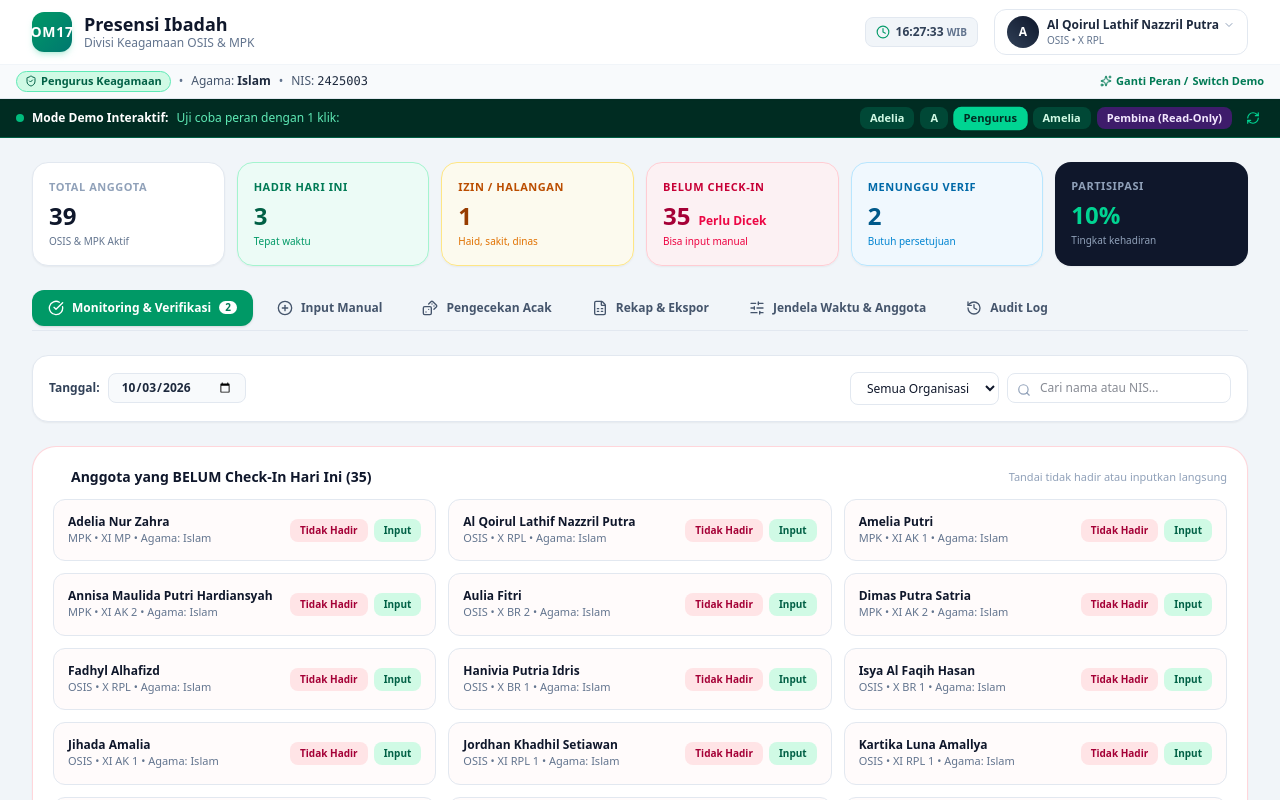
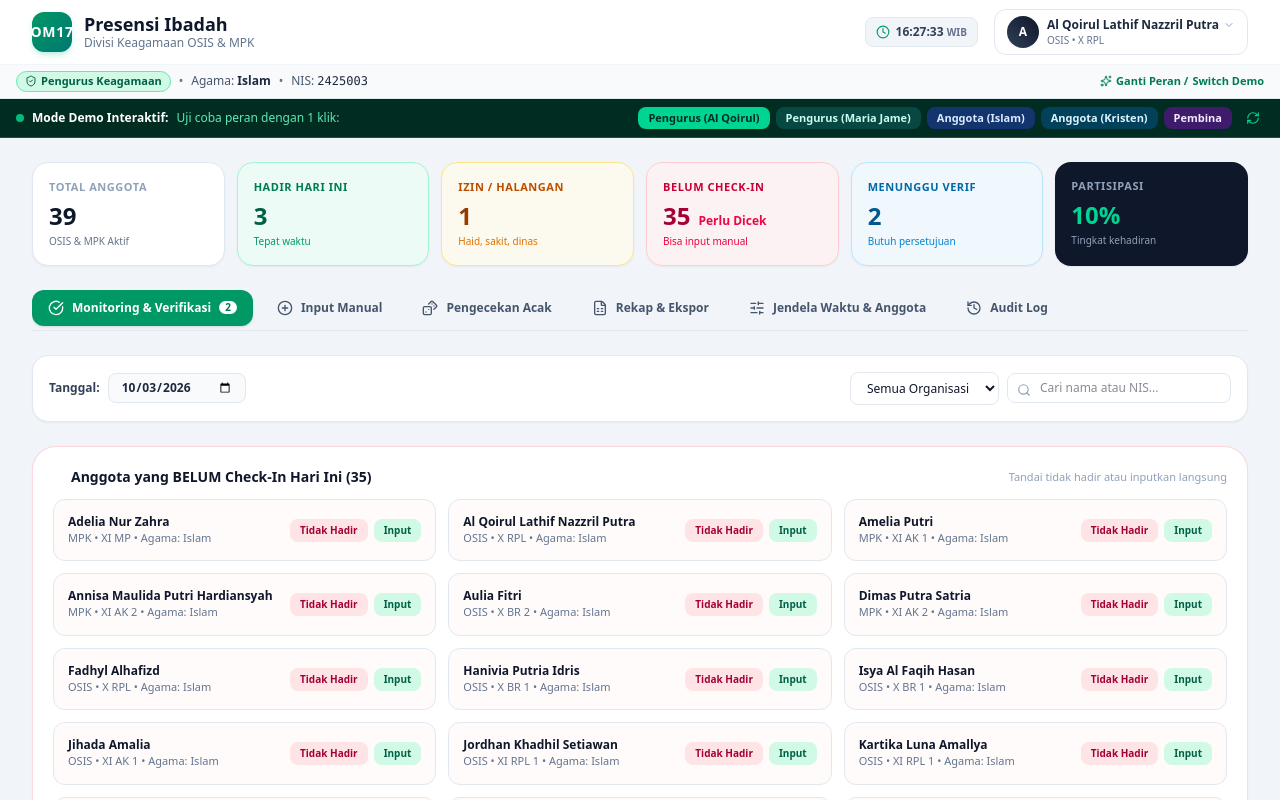
Before and after one commit to zrilxd20-code/osismpka17, a Next.js app: page / in a window 1280 px wide. Shown: the top 800 px of the page. Built offline with nearby package versions, Linux system fonts and the light colour scheme.

Commit message:
Curate demo ribbon profiles with exact role shortcuts

```diff
--- a/src/app/page.tsx
+++ b/src/app/page.tsx
@@ -86,43 +86,70 @@ export default function HomePage() {
           </div>
 
           <div className="flex items-center gap-1.5 flex-wrap">
-            {DEFAULT_PROFILES.slice(0, 4).map((p) => {
-              const active = p.id === currentUser.id;
-              return (
+            {/* Pengurus (Kamu) */}
             <button
-                  key={p.id}
-                  onClick={() => handleSelectUser(p)}
+              onClick={() => handleSelectUser(DEFAULT_PROFILES[2])}
               className={`px-2.5 py-1 rounded-lg text-[11px] font-bold transition-all ${
-                    active
-                      ? 'bg-emerald-400 text-emerald-950 shadow-xs scale-102'
+                currentUser.id === 'usr-03'
+                  ? 'bg-emerald-400 text-emerald-950 shadow-xs'
                   : 'bg-emerald-900/80 hover:bg-emerald-800 text-emerald-100'
               }`}
             >
-                  {p.role === 'pengurus'
-                    ? 'Pengurus'
-                    : p.agama === 'kristen'
-                    ? 'Anggota (Kristen)'
-                    : p.full_name.split(' ')[0]}
+              Pengurus (Al Qoirul)
             </button>
-              );
-            })}
 
-            {/* Tombol Pembina */}
+            {/* Pengurus Kristen (Maria Jame) */}
             <button
-              onClick={() => handleSelectUser(DEFAULT_PROFILES[8])}
+              onClick={() => handleSelectUser(DEFAULT_PROFILES[17])}
+              className={`px-2.5 py-1 rounded-lg text-[11px] font-bold transition-all ${
+                currentUser.id === 'usr-18'
+                  ? 'bg-teal-300 text-teal-950 shadow-xs'
+                  : 'bg-teal-900/80 hover:bg-teal-800 text-teal-100'
+              }`}
+            >
+              Pengurus (Maria Jame)
+            </button>
+
+            {/* Anggota Islam (A Isy) */}
+            <button
+              onClick={() => handleSelectUser(DEFAULT_PROFILES[1])}
+              className={`px-2.5 py-1 rounded-lg text-[11px] font-bold transition-all ${
+                currentUser.id === 'usr-02'
+                  ? 'bg-blue-300 text-blue-950 shadow-xs'
+                  : 'bg-blue-900/70 hover:bg-blue-800 text-blue-100'
+              }`}
+            >
+              Anggota (Islam)
+            </button>
+
+            {/* Anggota Kristen (Bintang Very) */}
+            <button
+              onClick={() => handleSelectUser(DEFAULT_PROFILES[7])}
+              className={`px-2.5 py-1 rounded-lg text-[11px] font-bold transition-all ${
+                currentUser.id === 'usr-08'
+                  ? 'bg-sky-300 text-sky-950 shadow-xs'
+                  : 'bg-sky-900/70 hover:bg-sky-800 text-sky-100'
+              }`}
+            >
+              Anggota (Kristen)
+            </button>
+
+            {/* Tombol Pembina (Drs. H. Mulyadi) */}
+            <button
+              onClick={() => handleSelectUser(DEFAULT_PROFILES[39] || DEFAULT_PROFILES[DEFAULT_PROFILES.length - 1])}
               className={`px-2.5 py-1 rounded-lg text-[11px] font-bold transition-all ${
                 currentUser.role === 'pembina'
                   ? 'bg-purple-300 text-purple-950 shadow-xs'
                   : 'bg-purple-900/70 hover:bg-purple-800 text-purple-100'
               }`}
             >
-              Pembina (Read-Only)
+              Pembina
             </button>
 
             {/* Reset data seed */}
             <button
               onClick={handleResetData}
-              title="Reset data demo"
+              title="Reset data demo ke awal"
               className="p-1 rounded-lg text-emerald-400 hover:text-white hover:bg-emerald-900 transition-colors ml-1"
             >
               <RefreshCw className="w-3.5 h-3.5" />
```
Lines whose indentation alone changed are shown as unchanged.
